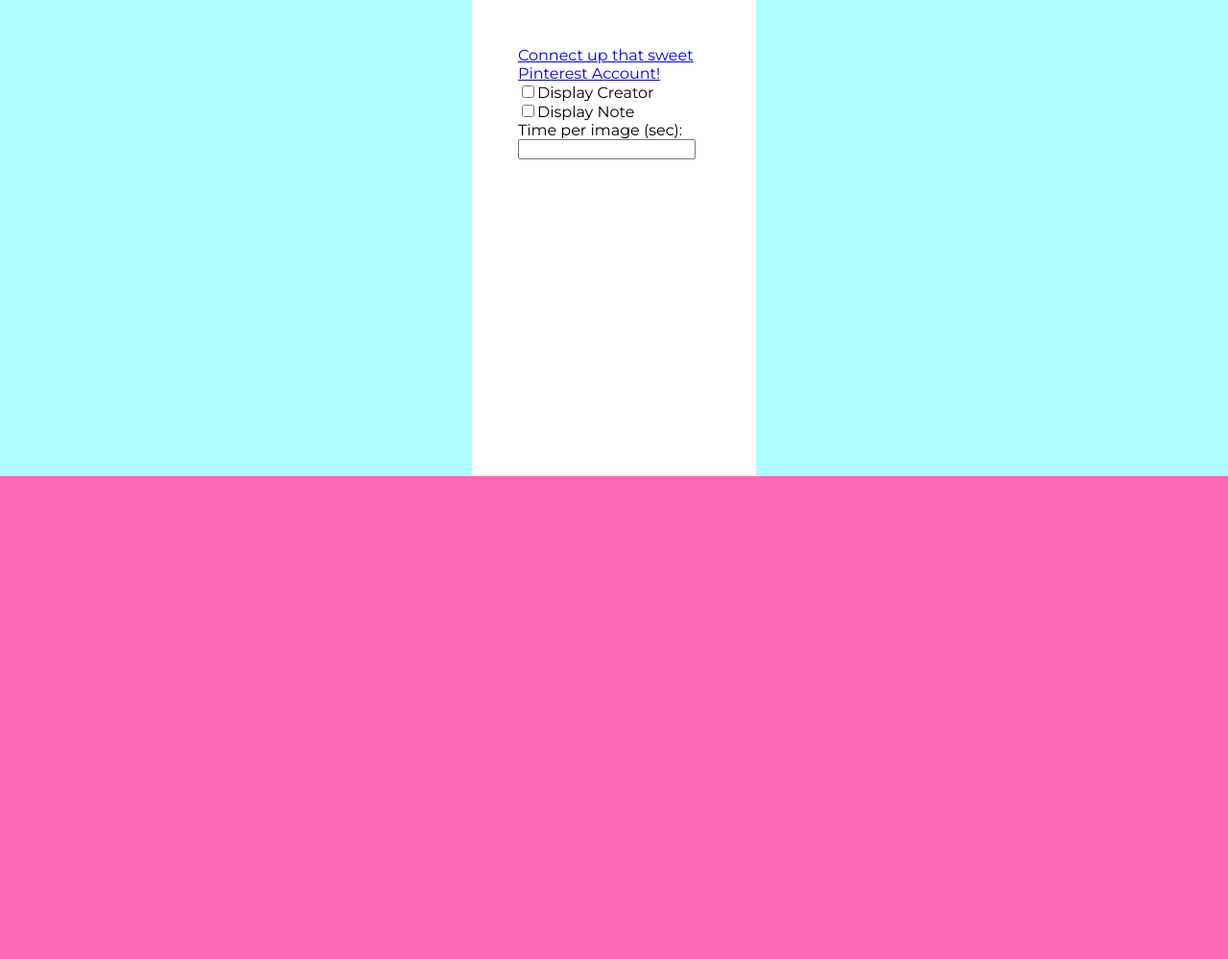
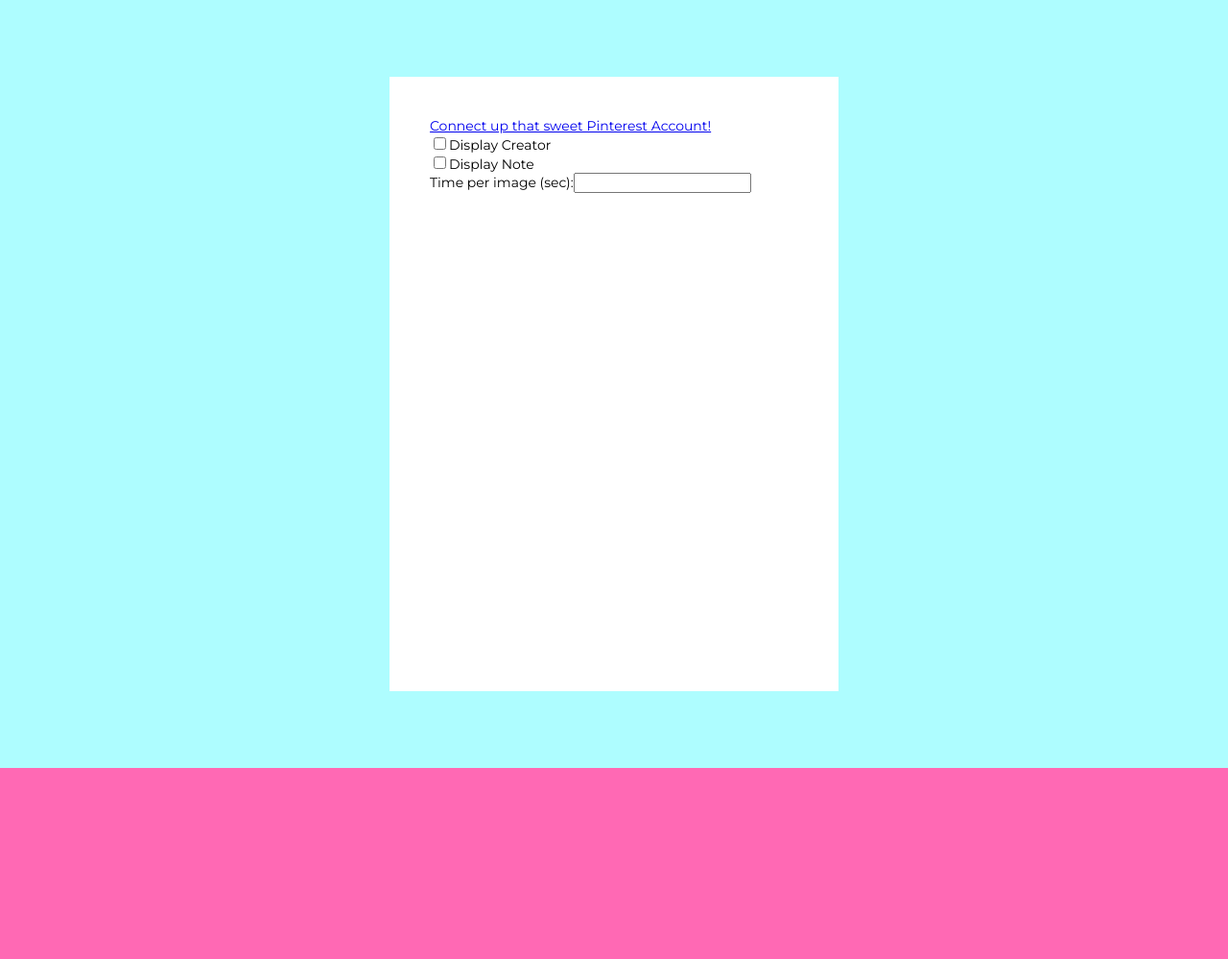
Before and after one commit to Thomics/Pinterest-Screensaver, a PHP site: page / in a window 1280 px wide. Shown: the top 999 px of the page at 96% size. Before the commit the page ends 496 px from the top, so only its background shows below. Run offline with PHP 8.4, Linux system fonts and the light colour scheme; some libraries are stand-ins or nearby versions.

Commit message:
Added form style

```diff
--- a/style.css
+++ b/style.css
@@ -9,6 +9,7 @@ html, body {
 body {
     background-color: #aefdff;
     font-family: Montserrat, Helvetica, sans-serif;
+    font-size: 10px;
 }
 
 .container {
@@ -19,9 +20,6 @@ body {
 
 .img-container {
     text-align: center;
-    /*height: 100vh;*/
-    /*max-width: 100%;*/
-    /*height: 300px;*/
 }
 
 .img-container img {
@@ -31,9 +29,10 @@ body {
 
 
 .form-container {
-    margin: 0 auto 0 auto;
-    height: 400px;
-    width: 200px;
+    margin: 10vh auto 10vh auto;
+    height: calc(80vh - 6em);
+    width: 30vw;
+    font-size: 1.4em;
     padding: 3em;
     background-color: white;
 }
```
